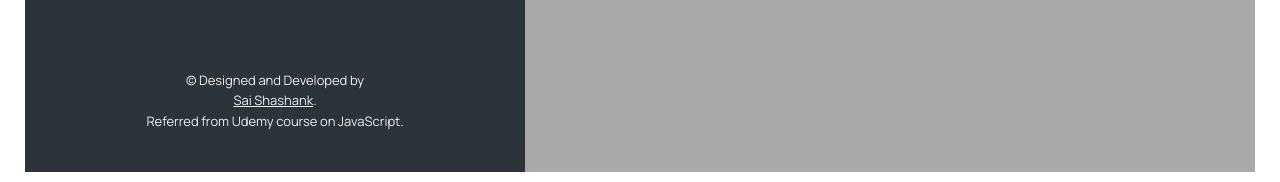
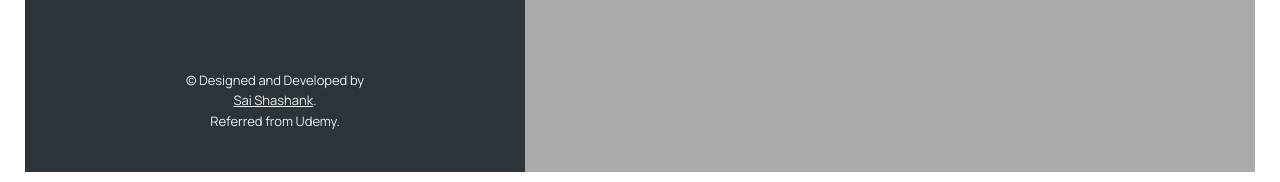
Before and after one commit to vshashank89/Mapty, a plain HTML site: page index.html in a window 1280 px wide. Shown: the part 603-785 px from the top of the page. Drawn offline with nearby package versions, Linux system fonts and the light colour scheme.

Commit message:
Update index.html

```diff
--- a/index.html
+++ b/index.html
@@ -141,7 +141,7 @@
           href="https://github.com/vshashank89"
           >Sai Shashank</a
         >.<br />
-        Referred from Udemy course on JavaScript.
+        Referred from Udemy.
       </p>
     </div>
 
```
